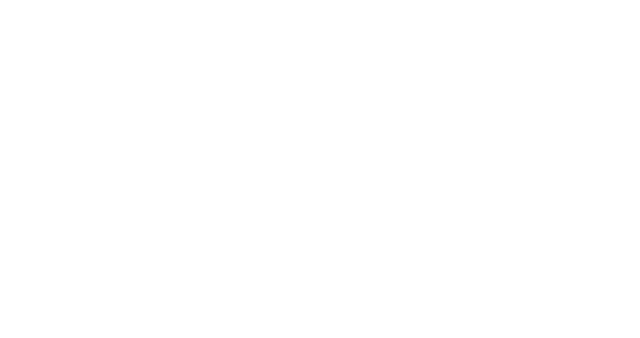
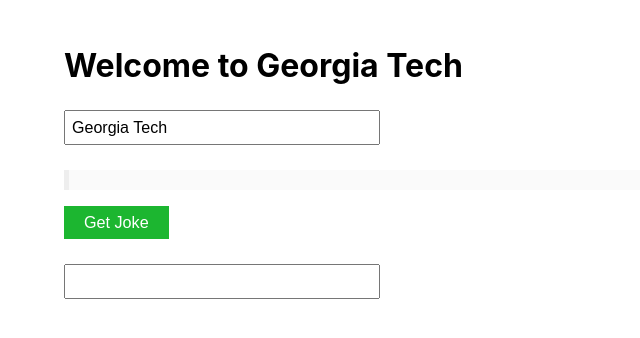
Before and after one commit to jdtdesigns/meetup_context_api_10_25_18, a React (Create React App) app: page / in a window 1280 px wide. Shown: the top 338 px of the page, without its empty margins (0-640 px from the left). Built offline with nearby package versions, Linux system fonts and the light colour scheme; no server answers.

Commit message:
context fin

```diff
--- a/src/App.js
+++ b/src/App.js
@@ -1,20 +1,35 @@
 import React, { Component, Fragment } from 'react';
 import './App.css';
 
-const Student = props => (
+import { connectStore } from './store';
+
+const Student = connectStore(props => (
   <Fragment>
-
+    <input type="text" name="bg" value={props.bg} onChange={props.handleChange} />
   </Fragment>
-);
+));
 
 class University extends Component {
+  componentDidMount = () => {
+    this.props.getJoke();
+  }
+
+
   render() {
     return (
       <Fragment>
+        <h1 style={{backgroundColor: this.props.bg}}>Welcome to {this.props.uni_name}</h1>
 
+        <input type="text" name="uni_name" value={this.props.uni_name} onChange={this.props.handleChange} />
+
+        <p dangerouslySetInnerHTML={{ __html: this.props.joke }}></p>
+
+        <button onClick={this.props.getJoke}>Get Joke</button>
+
+        <Student />
       </Fragment>
     );
   }
 }
 
-export default University;
+export default connectStore(University);
--- a/src/index.js
+++ b/src/index.js
@@ -4,7 +4,13 @@
 import App from './App';
 import * as serviceWorker from './serviceWorker';
 
-ReactDOM.render(<App />, document.getElementById('root'));
+import { Provider } from './store';
+
+ReactDOM.render((
+  <Provider>
+    <App />
+  </Provider>
+), document.getElementById('root'));
 
 // If you want your app to work offline and load faster, you can change
 // unregister() to register() below. Note this comes with some pitfalls.
--- /dev/null
+++ b/src/store/index.js
@@ -0,0 +1,45 @@
+import React, { Component, createContext } from 'react';
+import * as main_actions from './main_actions';
+
+const Context = createContext(); // Provider & Consumer
+
+const Consumer = Context.Consumer;
+
+export class Provider extends Component {
+  state = {
+    uni_name: 'Georgia Tech',
+    joke: '',
+    bg: ''
+  }
+
+  attachMethods = data_obj => {
+    return Object.keys(data_obj).reduce((obj, prop) => {
+      obj[prop] = data_obj[prop].bind(this);
+
+      return obj;
+    }, {});
+  }
+
+  render() {
+    return (
+      <Context.Provider value={{
+        ...this.state,
+        ...this.attachMethods(main_actions)
+      }}>
+        {this.props.children}
+      </Context.Provider>
+    )
+  }
+}
+
+export function connectStore(DependentComponent) {
+  return class extends Component {
+    render() {
+      return (
+        <Consumer>
+          {context => <DependentComponent {...context} />}
+        </Consumer>
+      )
+    }
+  }
+}
--- /dev/null
+++ b/src/store/main_actions.js
@@ -0,0 +1,10 @@
+export function handleChange(e) {
+  this.setState({ [e.target.name]: e.target.value });
+}
+
+export async function getJoke() {
+  const res = await fetch('http://api.icndb.com/jokes/random?limitTo=[nerdy]');
+  const { value: { joke } } = await res.json();
+
+  this.setState({ joke });
+}
```
